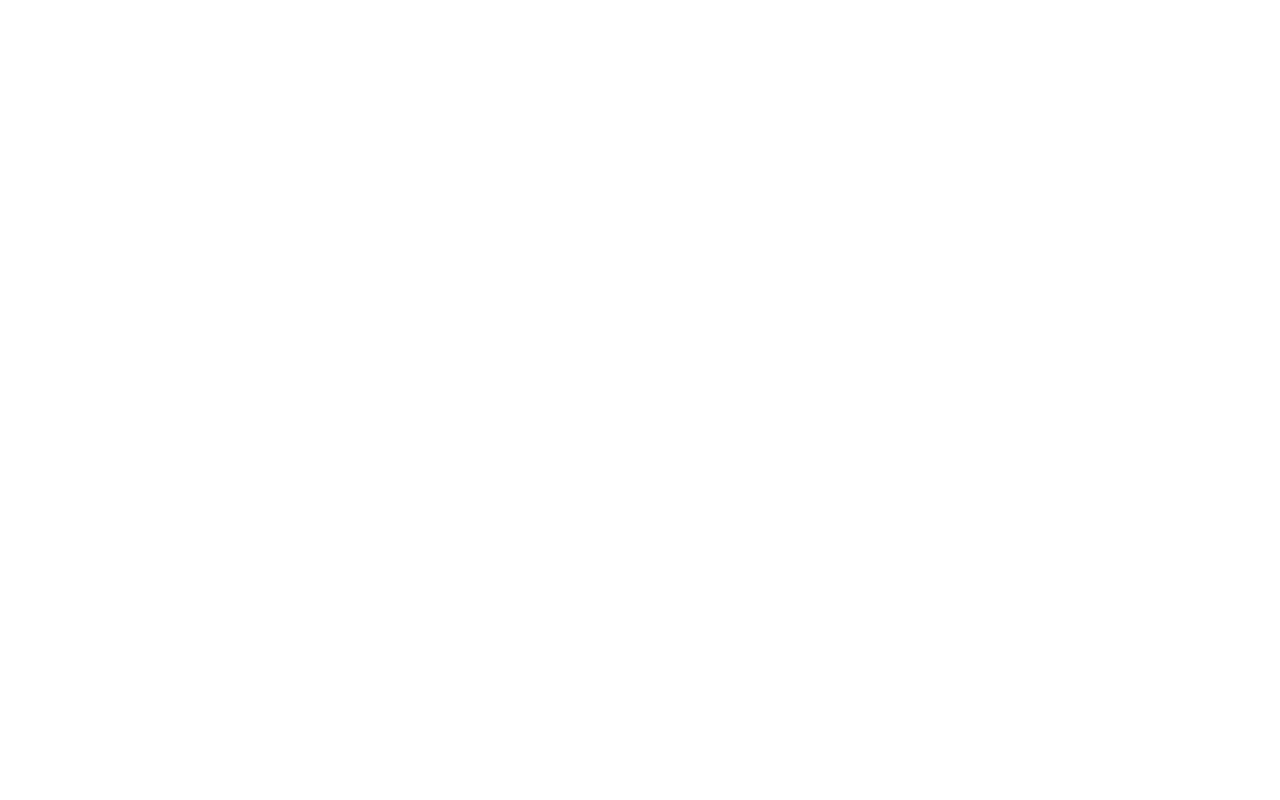
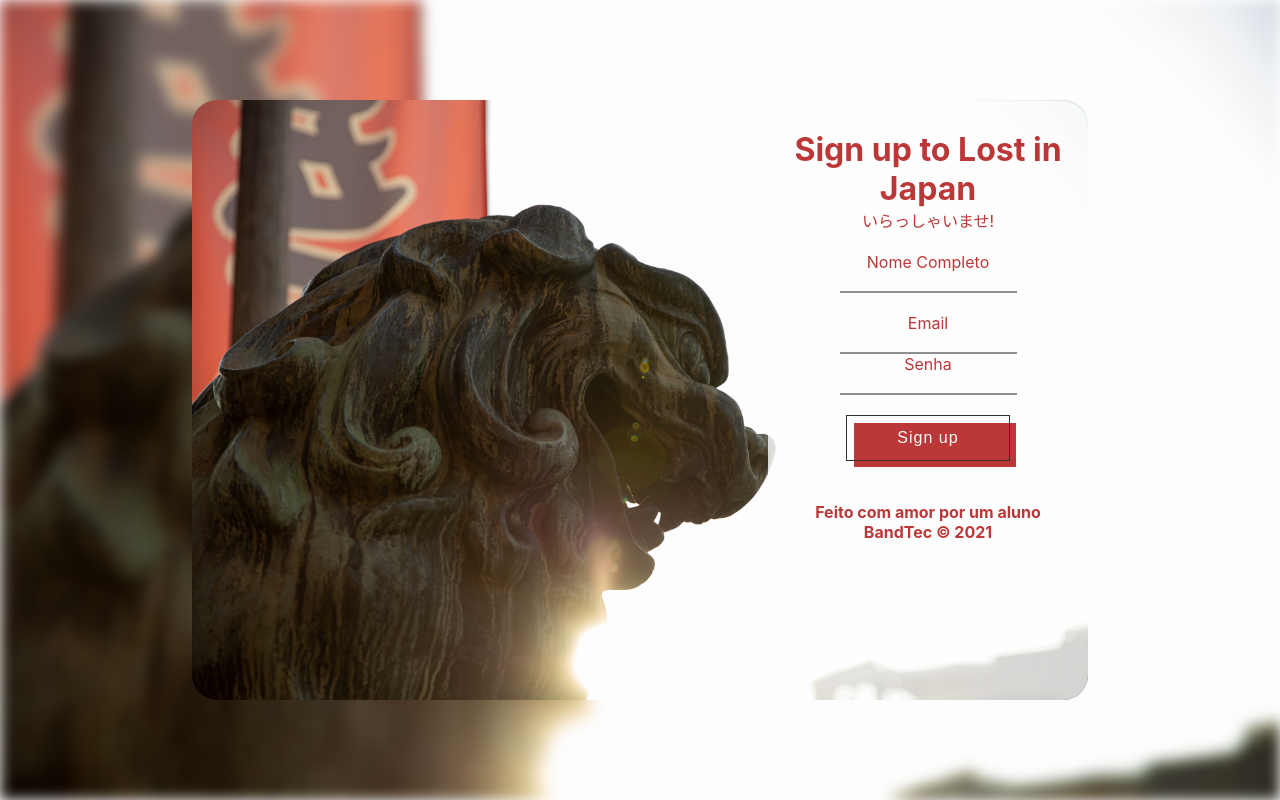
Before and after one commit to CindyKanashiro/Projeto-PI-Individual, a plain HTML site: page public/cadastro.html in a window 1280 px wide. Drawn offline with Linux system fonts and the light colour scheme; files that its build step writes are made by us from their sources.

Commit message:
Terminando tela de cadastro

```diff
--- a/public/cadastro.html
+++ b/public/cadastro.html
@@ -1,14 +1,58 @@
 <!DOCTYPE html>
 <html lang="en">
+
 <head>
     <meta charset="UTF-8">
     <meta http-equiv="X-UA-Compatible" content="IE=edge">
     <meta name="viewport" content="width=device-width, initial-scale=1.0">
-    <title>Cadastro</title>
-    <link rel="stylesheet" href="../public/cadastro_style.css">
-    <link rel="icon" href="../public/assets/icon/logo.png">
+    <title>Cadastro | Lost in Japan</title>
+    <link rel="stylesheet" href="../public/css/cadastro_style.css">
+    <link rel="icon" href="../public/images/icon/logo.png">
 </head>
+
 <body>
+    <div class="bg-image"></div>
+    <div class="cadastro">
+        <div class="container">
+            <img src="../public/images/pexels-ryutaro-tsukata-5745853.jpg" alt="">
+            <div class="form">
+                <form id="form_login" method="post" onsubmit="return login()">
+                    <div class="texto">
+                        <h1>Sign up to Lost in Japan</h1>
+                        <p>いらっしゃいませ!</p>
+                        <br>
+                        <div>
+                            <label>Nome Completo</label>
+                            <br>
+                            <input name="nome" type="text">
+                        </div>
+                        <br>
+                        <div>
+                            <label>Email</label>
+                            <br>
+                            <input name="email" type="text">
+                        </div>
+                        <div>
+                            <label>Senha</label>
+                            <br>
+                            <input name="senha" type="password">
+                        </div>
+                        <br>
+                        <div class="botao">
+                            <button type="submit">Sign up</button>
+                        </div>
+                        <div class="footer">
+                            <div class="container">
+                                <h4>Feito com amor por um aluno BandTec &copy; 2021</h4>
+                            </div>
+                        </div>
+                </form>
+            </div>
+        </div>
+    </div>
+    </div>
+</body>
+<script>
+</script>
 
-</body>
 </html>
--- a/public/css/cadastro_style.css
+++ b/public/css/cadastro_style.css
@@ -0,0 +1,99 @@
+* {
+    margin: 0;
+    padding: 0;
+  }
+
+  .bg-image {
+    background-image: url(../images/pexels-ryutaro-tsukata-5745853.jpg);
+    filter: blur(7px);
+    background-repeat: no-repeat;
+    background-position: center;
+      background-size: cover;
+      height: 100vh;
+      position: relative;
+  }
+
+  .container {
+      display: flex;
+      justify-content: center;
+      align-items: center;
+      height: 100%;
+   }
+   .container img {
+       width: 70%;
+       height: 75%;
+       position: absolute;
+       top: 50%;
+      transform: translate(0, -50%);
+      border-radius: 25px;
+   }
+
+   div .form {
+       width: 25%;
+       height: 74.9%;
+       background-color: white;
+       opacity: 0.8;
+       z-index: 1000;
+      position: absolute;
+      margin-left: 45%;
+      top: 12.6%;
+      border-radius: 0 25px 25px 0;
+   }
+
+   .form .texto {
+       padding-top: 9%;
+       color: #ad0707;
+       text-align: center;
+       font-family: -apple-system, BlinkMacSystemFont, 'Segoe UI', Roboto, Oxygen, Ubuntu, Cantarell, 'Open Sans', 'Helvetica Neue', sans-serif;
+   }
+
+   input {
+      border-top: 0px;
+      border-left: 0px;
+      border-right: 0px;
+
+   }
+
+  button  {
+      color: white;
+      font-size: 16px;
+      font-weight: 200;
+      letter-spacing: 1px;
+      padding: 13px 20px 13px;
+      outline: 0;
+      border: 1px solid black;
+      cursor: pointer;
+      position: relative;
+      background-color: rgba(173, 36, 36, 0);
+      user-select: none;
+      -webkit-user-select: none;
+      touch-action: manipulation;
+
+  }
+
+  button:after {
+    content: "";
+    background-color: #ad0707 ;
+    width: 100%;
+    z-index: -1;
+    position: absolute;
+    height: 100%;
+    top: 7px;
+    left: 7px;
+    transition: 0.2s;
+  }
+
+  button:hover:after {
+    top: 0px;
+    left: 0px;
+  }
+
+  @media (min-width: 768px) {
+    button {
+      padding: 13px 50px 13px;
+    }
+  }
+
+  .footer {
+    padding: 13%;
+  }
--- a/public/css/index.css
+++ b/public/css/index.css
@@ -344,3 +344,7 @@ footer {
     opacity: .4;
     font-weight: 200;
 }
+
+.socials img {
+    width: 28px;
+}
--- /dev/null
+++ b/public/painel/css/painel_cadastro_style.css
@@ -0,0 +1,94 @@
+* {
+    margin: 0;
+    padding: 0;
+    box-sizing: border-box;
+    text-align: -webkit-center;
+}
+
+body {
+    background-color: #666565;
+}
+
+header .container {
+    height: 15vh;
+    background-color: #383838;
+    display: flex;
+}
+
+.container img {
+    width: 10%;
+    height: 20vh;
+    padding: 5px  0 20px 20px;
+}
+
+.menu {
+    height: 8vh;
+    background-color: #7a2828;
+
+    padding: 0 0 0 25px;
+}
+ .menu .nav_bar {
+    flex-wrap: wrap;
+    flex-direction: row;
+    display: flex;
+ }
+
+ .menu .nav_bar li {
+    padding: 15px 10px 10px 10px;
+    list-style-type: none;
+
+ }
+
+ .menu .nav_bar li a {
+    color: white;
+    text-transform: uppercase;
+
+    text-decoration: none;
+ }
+
+ .titulo {
+    padding: 25px 10px 0 0;
+ }
+
+ .titulo h2 {
+    color: white;
+    text-transform: uppercase;
+ }
+
+ .formulario {
+     height: 60vh;
+     width: 30vw;
+     background-color: #383838;
+     margin: 25px 25px 0 25px;
+     display: flex;
+ }
+
+ .formulario .container {
+    color: white;
+    text-transform: uppercase;
+    padding: 50px 25px 25px 100px;
+    display: inline-grid;
+ }
+
+ input {
+    border-top: 0px;
+    border-left: 0px;
+    border-right: 0px;
+ }
+
+  button  {
+    color: white;
+    font-size: 16px;
+    font-weight: 200;
+    letter-spacing: 1px;
+    padding: 13px 20px 13px;
+    outline: 0;
+    border: 1px solid black;
+    cursor: pointer;
+    position: relative;
+    background-color: #440000;
+    user-select: none;
+    -webkit-user-select: none;
+    touch-action: manipulation;
+
+}
```
Also changed, not shown: public/index.html (+2 -2 lines), public/painel/painel.html (deleted, +0 -14 lines), public/painel/painel_cadastro.html (added, +53 -0 lines), public/images/git.png (added), public/images/insta.png (added), public/images/pexels-ryutaro-tsukata-5745853.jpg (added), public/painel/css/painel_style.css (deleted), 1 other file.
